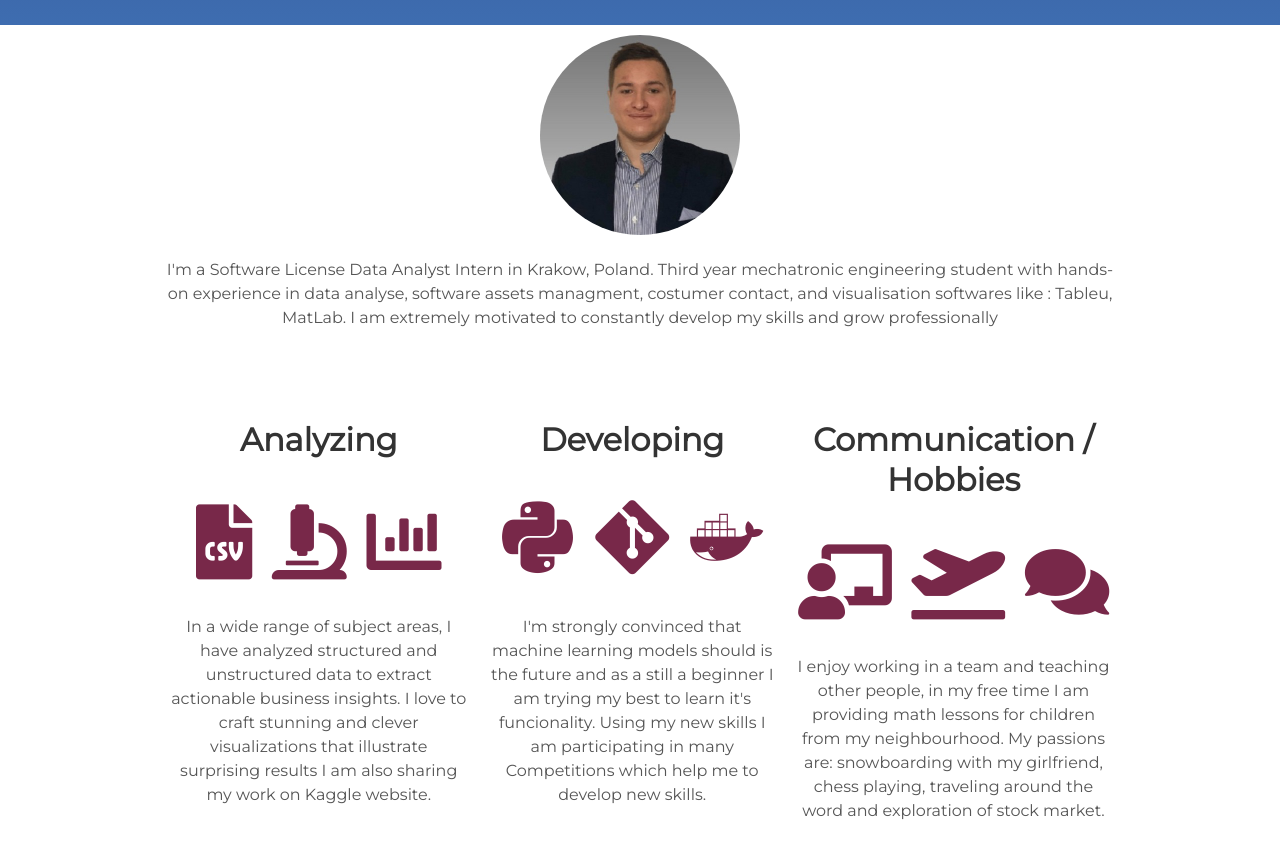
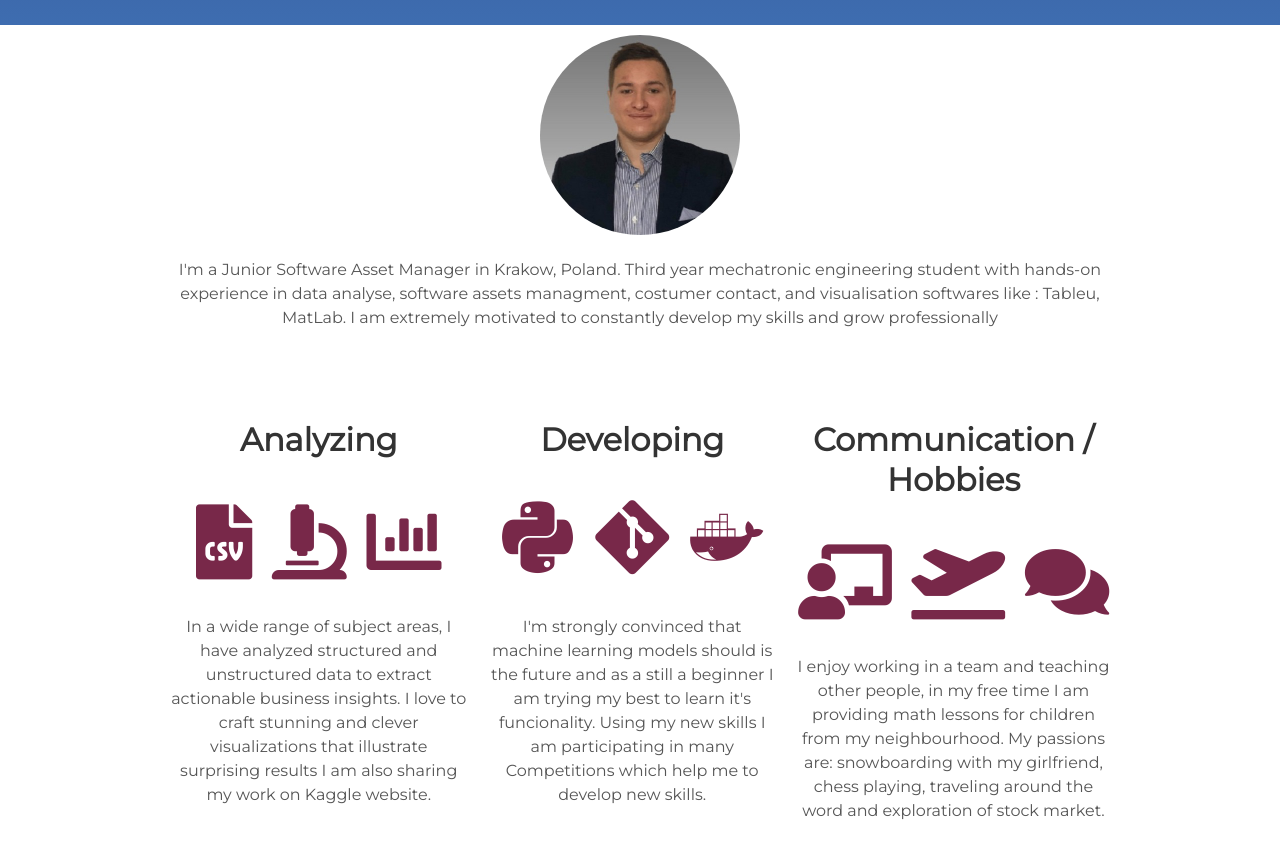
Before and after one commit to matJablo/Mateusz.JabIonski, a Jekyll site: the page built from index.html, in a window 1280 px wide and 900 px high, scrolled down 875 px. Shown: the top 859 px of the window. Built offline with Jekyll 4.4.1, drawn with Linux system fonts in a browser that asks for light colours.

Commit message:
Update about.html

```diff
--- a/_includes/about.html
+++ b/_includes/about.html
@@ -7,7 +7,7 @@
   <p>
 
 
-   I'm a Software License Data Analyst Intern in Krakow, Poland.
+   I'm a Junior Software Asset Manager in Krakow, Poland.
   Third year mechatronic engineering student with hands-on experience in data analyse, software assets managment, costumer contact, and visualisation softwares like : Tableu, MatLab.
   I am extremely motivated to constantly develop my skills and grow professionally </p>
 </div>
```
